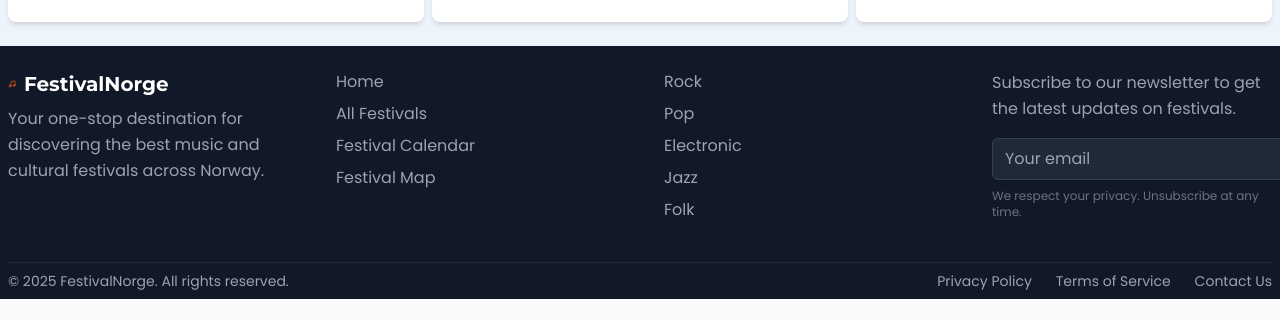
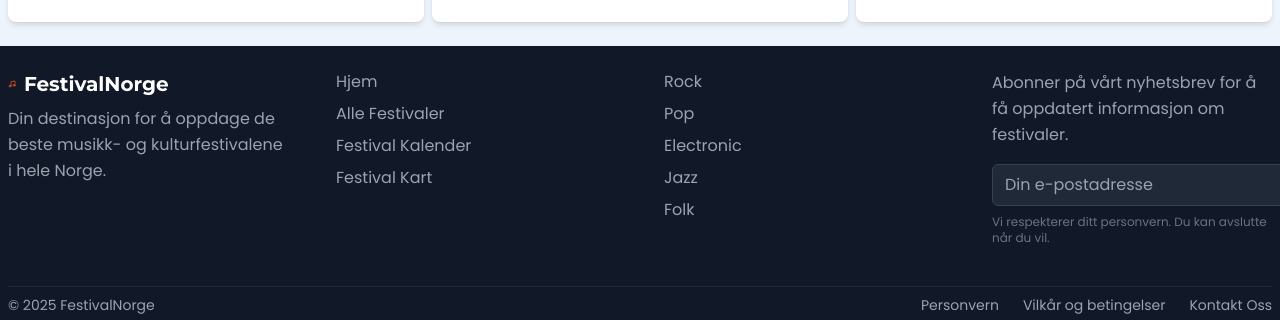
Before and after one commit to FestivalNorge/FestivalNorge, a React (Vite) app: page / in a window 1280 px wide. Shown: the part 1415-1735 px from the top of the page. Before the commit the page ends 1714 px from the top, so only its background shows below. Built offline with nearby package versions, Linux system fonts and the light colour scheme; no server answers; the database is empty.

Commit message:
Translater footer to norwegian

```diff
--- a/src/components/layout/Footer.tsx
+++ b/src/components/layout/Footer.tsx
@@ -1,6 +1,6 @@
 import React from 'react';
 import { Link } from 'react-router-dom';
-import { Music, Instagram, Facebook, Twitter, Mail } from 'lucide-react';
+import { Music, Mail } from 'lucide-react';
 
 const Footer: React.FC = () => {
   return (
@@ -14,7 +14,7 @@ const Footer: React.FC = () => {
               <span className="text-xl font-heading font-bold">FestivalNorge</span>
             </div>
             <p className="text-gray-400 max-w-xs">
-              Your one-stop destination for discovering the best music and cultural festivals across Norway.
+            Din destinasjon for å oppdage de beste musikk- og kulturfestivalene i hele Norge.
             </p>
           </div>
 
@@ -23,22 +23,22 @@ const Footer: React.FC = () => {
             <ul className="space-y-2">
               <li>
                 <Link to="/" className="text-gray-400 hover:text-accent-500 transition-colors">
-                  Home
+                  Hjem
                 </Link>
               </li>
               <li>
                 <Link to="/festivals" className="text-gray-400 hover:text-accent-500 transition-colors">
-                  All Festivals
+                  Alle Festivaler
                 </Link>
               </li>
               <li>
                 <Link to="/calendar" className="text-gray-400 hover:text-accent-500 transition-colors">
-                  Festival Calendar
+                  Festival Kalender
                 </Link>
               </li>
               <li>
                 <Link to="/map" className="text-gray-400 hover:text-accent-500 transition-colors">
-                  Festival Map
+                  Festival Kart
                 </Link>
               </li>
             </ul>
@@ -78,13 +78,13 @@ const Footer: React.FC = () => {
           {/* Newsletter */}
           <div>
             <p className="text-gray-400 mb-4">
-              Subscribe to our newsletter to get the latest updates on festivals.
+              Abonner på vårt nyhetsbrev for å få oppdatert informasjon om festivaler.
             </p>
             <form className="space-y-2">
               <div className="flex">
                 <input
                   type="email"
-                  placeholder="Your email"
+                  placeholder="Din e-postadresse"
                   className="flex-grow px-3 py-2 bg-gray-800 rounded-l-md border border-gray-700 focus:outline-none focus:ring-1 focus:ring-accent-500"
                 />
                 <button
@@ -95,7 +95,7 @@ const Footer: React.FC = () => {
                 </button>
               </div>
               <p className="text-xs text-gray-500">
-                We respect your privacy. Unsubscribe at any time.
+                Vi respekterer ditt personvern. Du kan avslutte når du vil.
               </p>
             </form>
           </div>
@@ -104,17 +104,17 @@ const Footer: React.FC = () => {
         <div className="border-t border-gray-800 mt-10 pt-8">
           <div className="flex flex-col md:flex-row justify-between items-center">
             <p className="text-gray-400 text-sm">
-              &copy; {new Date().getFullYear()} FestivalNorge. All rights reserved.
+              &copy; {new Date().getFullYear()} FestivalNorge
             </p>
             <div className="flex space-x-6 mt-4 md:mt-0">
               <Link to="/privacy" className="text-gray-400 hover:text-accent-500 text-sm transition-colors">
-                Privacy Policy
+                Personvern
               </Link>
               <Link to="/terms" className="text-gray-400 hover:text-accent-500 text-sm transition-colors">
-                Terms of Service
+                Vilkår og betingelser
               </Link>
               <Link to="/contact" className="text-gray-400 hover:text-accent-500 text-sm transition-colors">
-                Contact Us
+                Kontakt Oss
               </Link>
             </div>
           </div>
```
